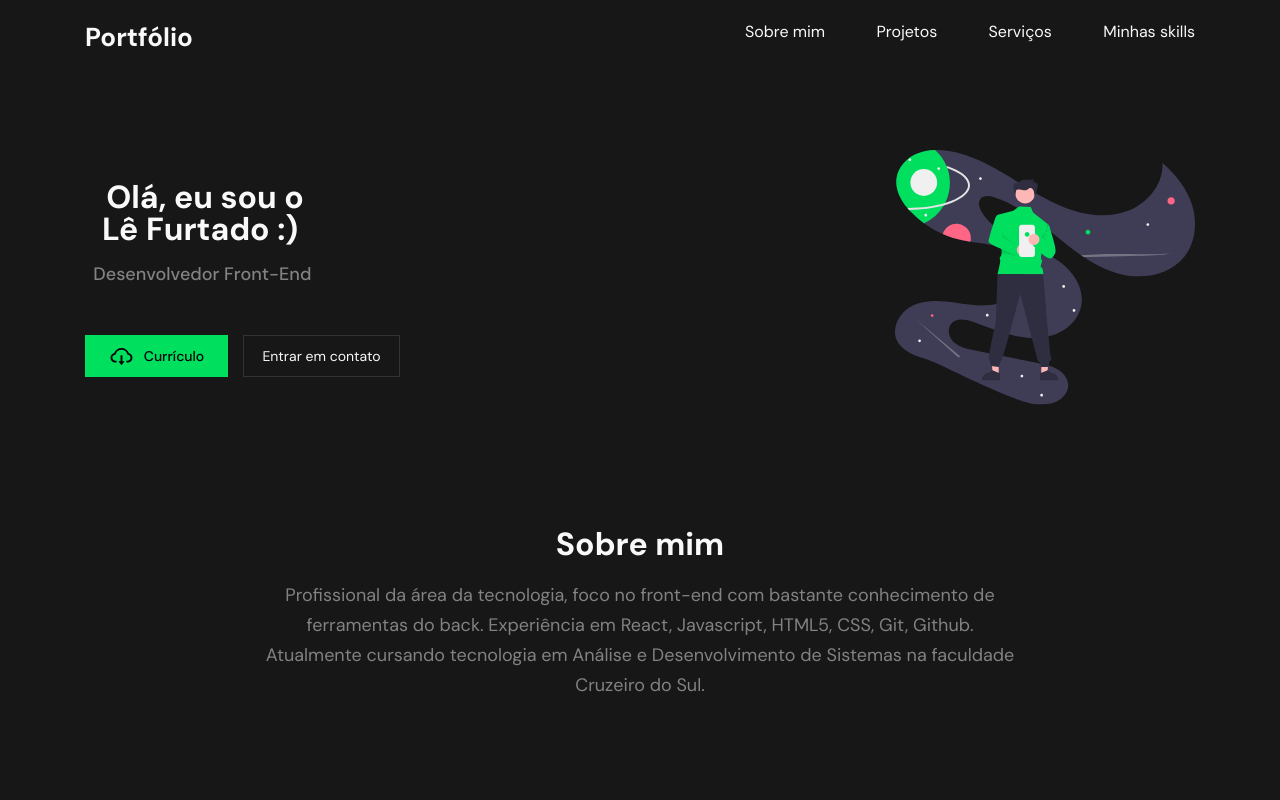
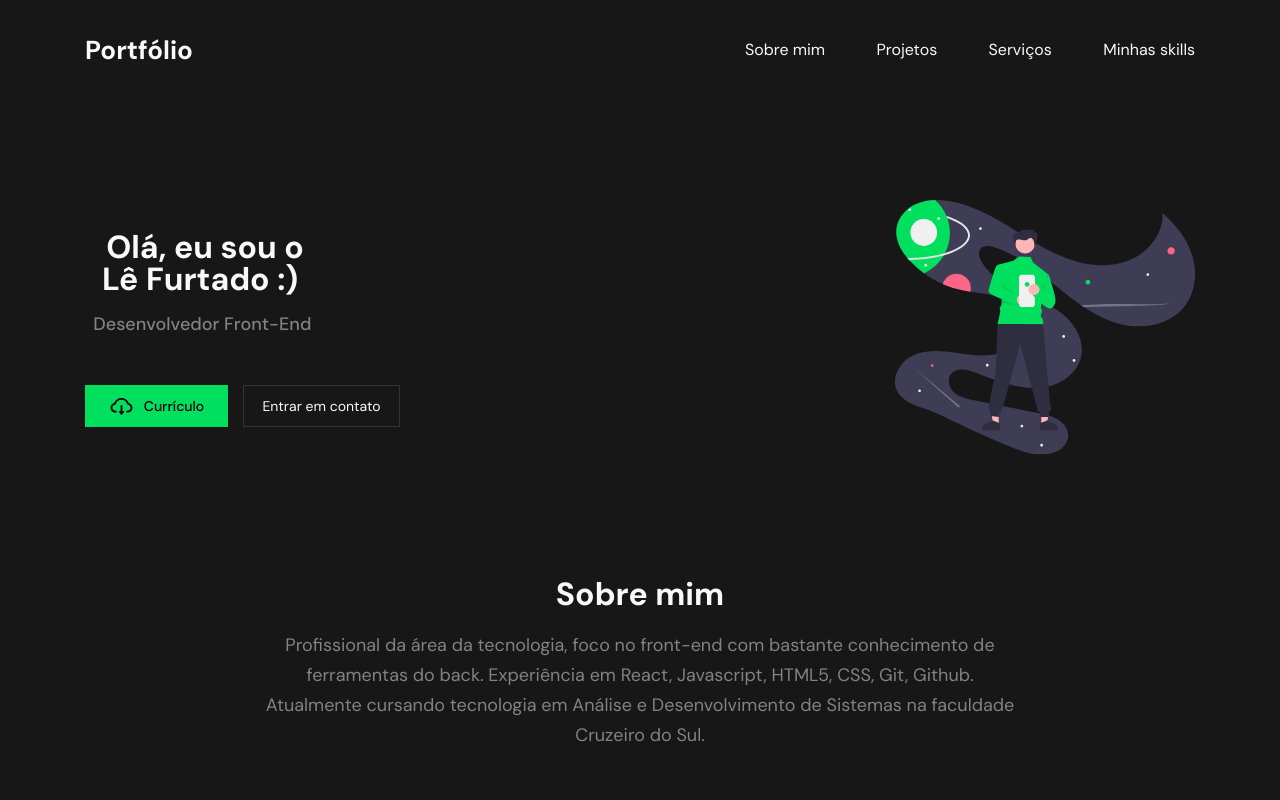
Before and after one commit to lefurtado/portfolio, a React (Create React App) app: page / in a window 1280 px wide. Shown: the top 800 px of the page. Built offline with nearby package versions, Linux system fonts and the light colour scheme.

Commit message:
add: position sticky no navbar

```diff
--- a/src/components/Header/Navbar/styles.scss
+++ b/src/components/Header/Navbar/styles.scss
@@ -13,12 +13,6 @@
     cursor: pointer;
 }
 
-.list_item:hover {
-    border-bottom: 2px solid $green-light;
-    color: $green-light;
-    transition: all 100ms;
-}
-
 .list_item a:hover {
     color: $green-light;
     transition: all 100ms;
--- a/src/components/Header/styles.scss
+++ b/src/components/Header/styles.scss
@@ -29,4 +29,14 @@
     .navbar_menu {
         display: block;
     }
+
+    .header {
+        background-color: $dark;
+        align-items: center;
+        margin: auto;
+        height: 100px;
+        position: sticky;
+        top: 0;
+        z-index: 6;
+    }
 }
```
